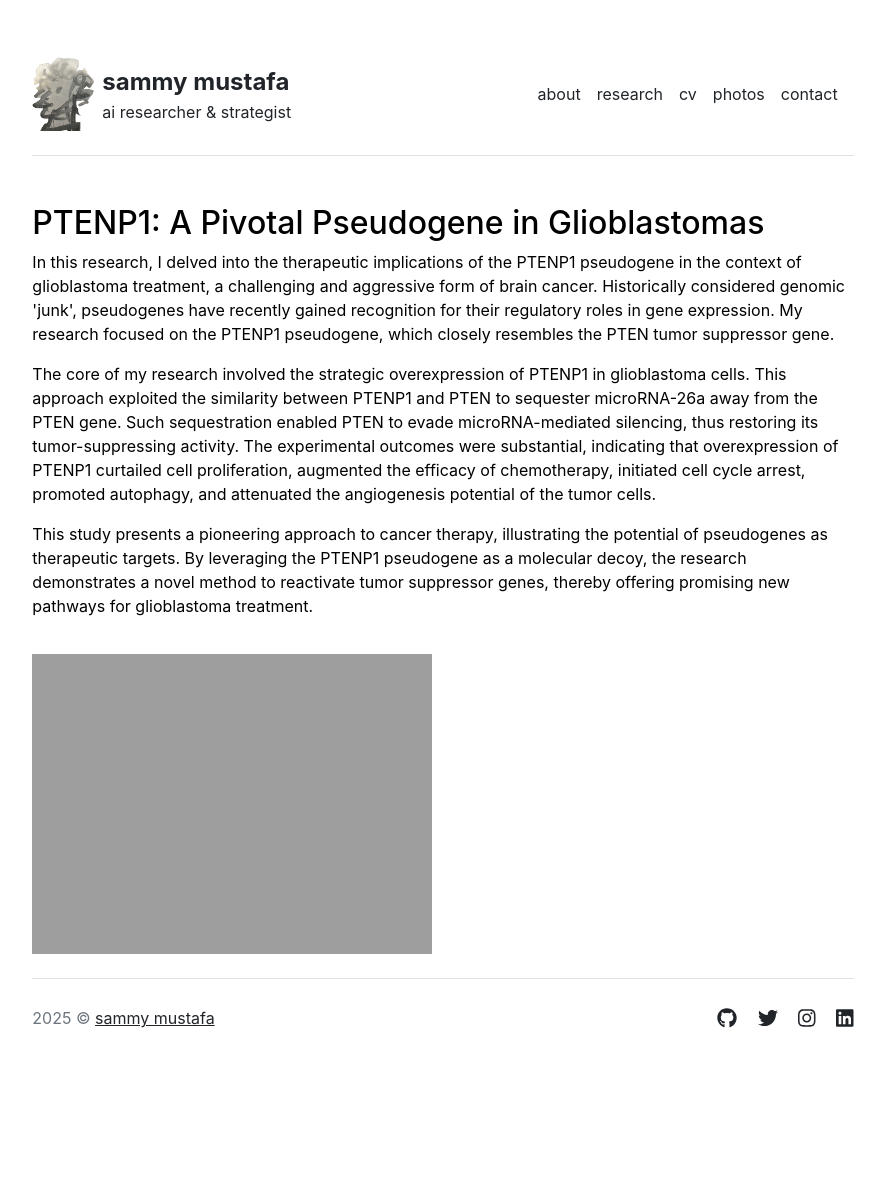
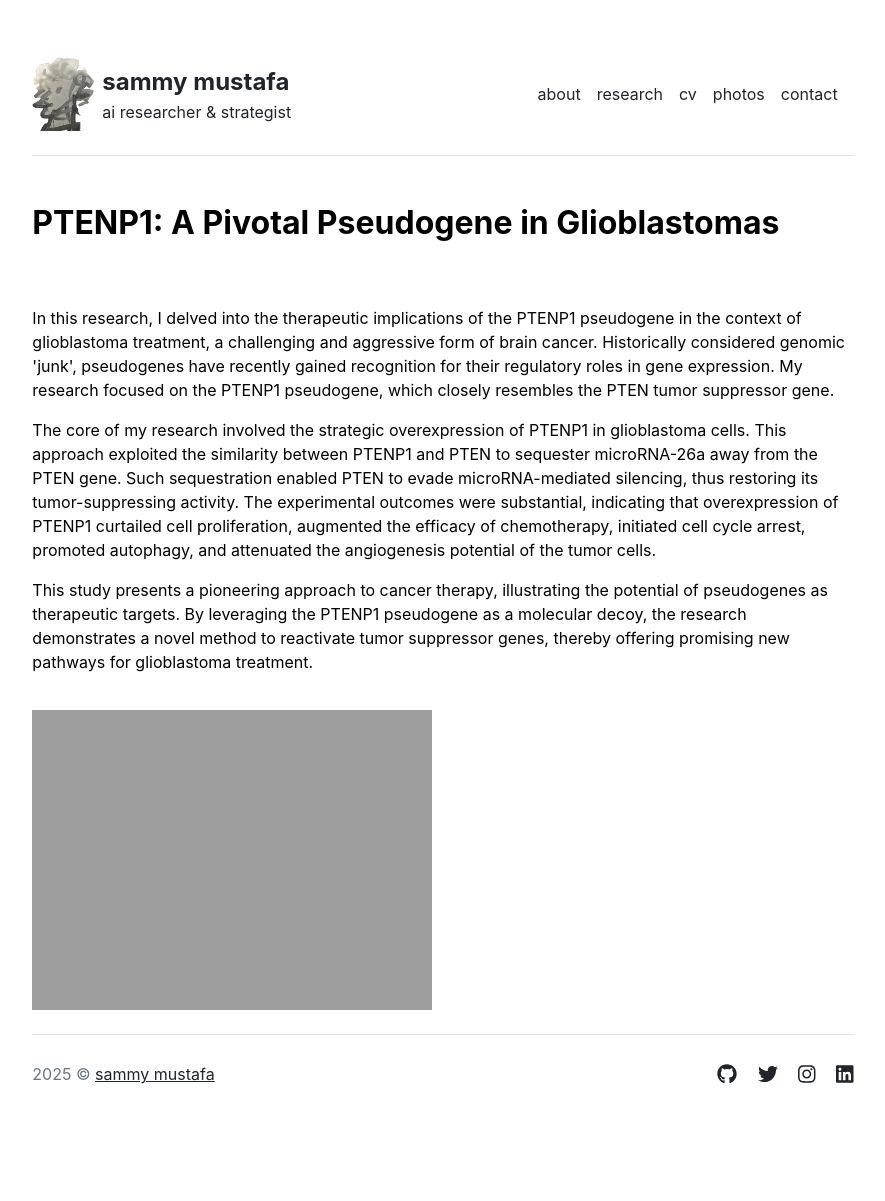
Before and after one commit to sammymustafa/personal-website, a Jekyll site: the page built from research/ptenp1.md, in a window 1280 px wide. Shown: the whole page, without its empty margins (197-1082 px from the left). Built offline with Jekyll 4.4.1, drawn with Linux system fonts in a browser that asks for light colours; before the commit the page ends 1145 px from its top, so only the background shows below that.

Commit message:
fix individual research formatting

```diff
--- a/_includes/mlcb.html
+++ b/_includes/mlcb.html
@@ -1,4 +1,4 @@
-<h2>Enhancing Molecular Docking: Studying and Optimizing Generative Model Priors</h2>
+<h2 class="fw-bold pb-3 mb-5" style="margin-bottom: 30px;">Enhancing Molecular Docking: Studying and Optimizing Generative Model Priors</h2>
 
 <p>
 In the realm of drug discovery, this research focuses on enhancing molecular docking through machine learning. Traditional docking methods, rooted in fundamental physics, often fall short in their accuracy of predicting ligand binding poses. This work advances this field by utilizing generative models like DiffDock and HarmonicFlow, which learn from data rather than relying solely on predetermined physical principles.
--- a/_includes/ptenp1.html
+++ b/_includes/ptenp1.html
@@ -1,4 +1,4 @@
-<h2>PTENP1: A Pivotal Pseudogene in Glioblastomas</h2>
+<h2 class="fw-bold pb-3 mb-5" style="margin-bottom: 30px;">PTENP1: A Pivotal Pseudogene in Glioblastomas</h2>
 
 <p>
 In this research, I delved into the therapeutic implications of the PTENP1 pseudogene in the context of glioblastoma treatment, a challenging and aggressive form of brain cancer. Historically considered genomic 'junk', pseudogenes have recently gained recognition for their regulatory roles in gene expression. My research focused on the PTENP1 pseudogene, which closely resembles the PTEN tumor suppressor gene.
--- a/_includes/research.html
+++ b/_includes/research.html
@@ -13,7 +13,7 @@
             <p>{{ item.short_desc }}</p>
           </div>
 
-          <img src="{{ item.image }}" alt="{{ item.name }}" style="width: 150px; height: 100px; object-fit: cover; border-radius: 5px;">
+          <img src="{{ item.image }}" alt="{{ item.name }}" style="height: 100%; width: auto; max-width: 150px; object-fit: cover; border-radius: 5px;">
 
         </div>
       </a>
--- a/_includes/serbp1.html
+++ b/_includes/serbp1.html
@@ -1,4 +1,4 @@
-<h2>SERBP1: Exploiting RNA-Binding Protein-Mediated PAI-1 Inhibition</h2>
+<h2 class="fw-bold pb-3 mb-5" style="margin-bottom: 30px;">SERBP1: Exploiting RNA-Binding Protein-Mediated PAI-1 Inhibition</h2>
 
 <p>
 Here, I investigated the intricate relationship between SERBP1, a mRNA binding protein, and PAI-1, a key protein associated with aging-related conditions such as obesity, insulin resistance, Alzheimer's, and various fibroses. The focus is on exploring SERBP1's role in regulating PAI-1 mRNA, particularly in the context of cardiac fibrosis.
```
